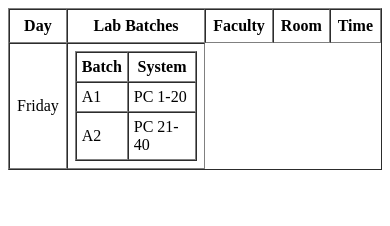
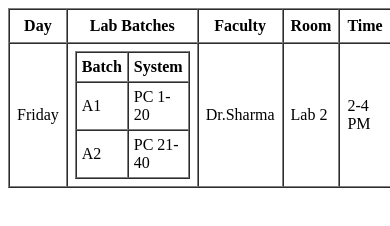
Before and after one commit to rushali467/wdw_0833, a plain HTML site: page Web Designing Workshop Assignment/Assignment 14.html in a window 390 px wide. Drawn offline with Linux system fonts and the light colour scheme.

Commit message:
ssignment 14- Nested and responsive table 2

```diff
--- a/Web Designing Workshop Assignment/Assignment 14.html
+++ b/Web Designing Workshop Assignment/Assignment 14.html
@@ -35,7 +35,13 @@
                 <td> A2</td>
                 <td>PC 21-40</td>
             </tr>
-        </table> </td>
+                </table> </td>
+
+                <td>Dr.Sharma</td>
+                <td>Lab 2</td>
+                <td>2-4 PM</td>
+
+
 
          </tbody>
 
```
